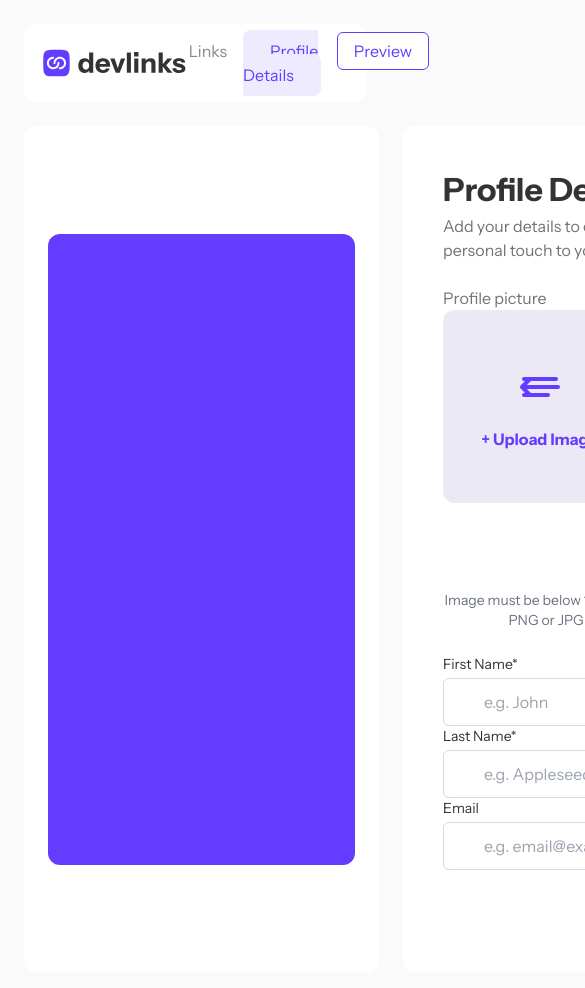
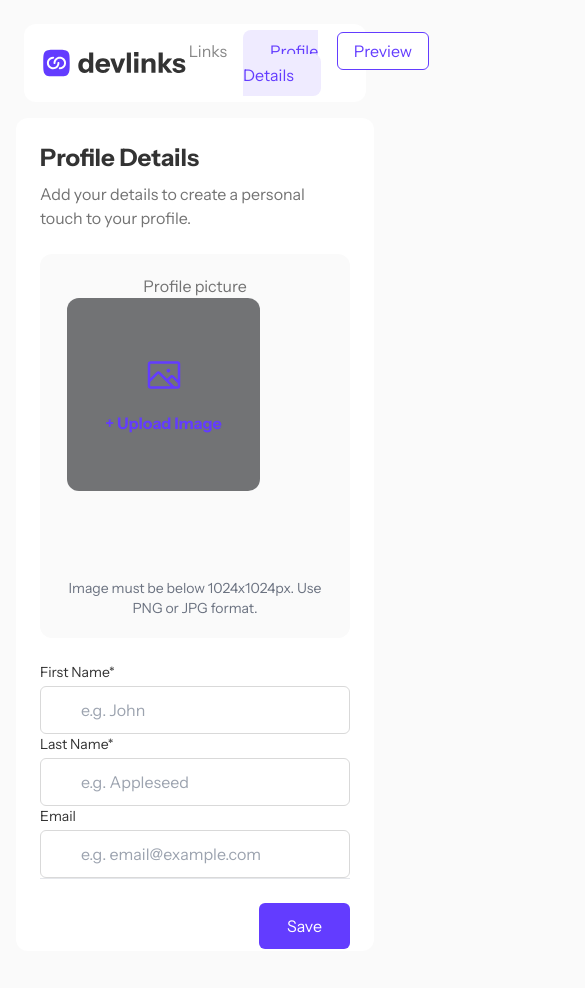
Before and after one commit to JoshuaAkpan/link-sharing-app, a Next.js app: page /dashboard/profile in a window 390 px wide. Shown: the top 988 px of the page, 585 px wide, since content can reach past the window. After the commit the page ends 967 px from the top, so only its background shows below. Built offline with nearby package versions, Linux system fonts and the light colour scheme; no server answers; the database is empty; sample sign-in values are in the browser's storage.

Commit message:
feat: add mobile mockup on dashboard

```diff
--- a/src/app/auth/login/page.tsx
+++ /dev/null
@@ -1,30 +0,0 @@
-import AuthForm from '../../../components/AuthForm';
-import Link from 'next/link';
-import Image from 'next/image';
-
-export default function Login() {
-  return (
-    <div className="min-h-screen flex flex-col items-center justify-center bg-[#FFFFFF] sm:bg-[#FAFAFA]">
-      <div className=' mb-[51px]'>
-          <Image alt='devLinks' src='/images/logo.svg' width={146} height={32} />
-      </div>
-
-
-      <div className="min-w-0[375px] max-w-[476px] w-full space-y-8 bg-[#FFFFFF] p-[40px]">
-        <div>
-          <h2 className="mt-6 text-[32px] font-[700] leading-[150%] text-[#333333]">Login</h2>
-          <p className="text-[#737373] text-[16px]">Add your details below to get back into the app</p>
-        </div>
-        <AuthForm isLogin />
-
-        <div className='flex flex-col sm:flex-row justify-center items-center gap-1'>
-        <p className="text-[#737373] text-[16px]">Don’t have an account?</p>
-        <Link href="/auth/signup" className="text-[#633CFF] text-[16px]">Create account</Link>
-        </div>
-
-      </div>
-
-
-    </div>
-  );
-}
--- a/src/app/dashboard/profile/page.tsx
+++ b/src/app/dashboard/profile/page.tsx
@@ -1,19 +1,27 @@
 "use client";
 
-import React, { useEffect, useState } from "react";
+import ProfileForm from "../../../components/ProfileForm";
+import React, { useState, useEffect } from "react";
 import { useRouter } from "next/navigation";
-import Header from "../../../components/Header";
-import ProfileForm from "../../../components/ProfileForm";
 import { auth } from "../../../lib/firebaseConfig";
 import PreLoader from "../../../components/PreLoader";
+import Header from "../../../components/Header";
+import SkeletonLinks from "../../../components/SkeletonLinks";
+import { getLinks } from "../../../lib/links";
+import { Link } from "../../../types";
+import Image from "next/image";
+import PhoneMockup from "../../../components/PhoneMockup";
 
-export default function Profile() {
+export default function Links() {
   const [userId, setUserId] = useState<string | null>(null);
+  const [links, setLinks] = useState<Link[]>([]);
   const router = useRouter();
 
   useEffect(() => {
-    const unsubscribe = auth.onAuthStateChanged((user) => {
+    const unsubscribe = auth.onAuthStateChanged(async (user) => {
       if (user) {
+        const userLinks = await getLinks(user.uid);
+        setLinks(userLinks);
         setUserId(user.uid);
       } else {
         router.push("/auth/login");
@@ -37,22 +45,30 @@ export default function Profile() {
         <Header />
       </div>
 
-      <main className="flex w-full max-w-[1440px] p-[24px] gap-[24px] ">
-        <div className="flex-1 bg-white rounded-[12px] flex items-center justify-center p-6">
-          <div className="w-[307px] h-[631px] bg-[#633CFF] rounded-[12px]"></div>
+      <main className="flex justify-center box-border  w-full max-w-[1440px] p-[16px] md:p-[24px] gap-[24px] ">
+        <div className="hidden lg:flex relative w-5/12 bg-[#FFFFFF]">
+          <div className="absolute flex flex-col items-center justify-center w-full h-full">
+            {links.length === 0 ? (
+              <SkeletonLinks />
+            ) : (
+              <PhoneMockup links={links} />
+            )}
+          </div>
         </div>
 
-        <div className="flex-1 bg-white rounded-[12px] p-[40px] flex flex-col">
+        <div className="w-[808px] md:h-[850px] lg:h-[810px] bg-white rounded-[12px] p-[24px] md:pt-[40px] md:px-[40px] flex flex-col">
           <div className="mb-6">
-            <h2 className="text-[32px] font-bold text-[#333333]">
+            <h2 className="text-2xl mb-[8px] md:text-[32px] font-bold text-[#333333]">
               Profile Details
             </h2>
-
-            <p className="text-[#737373] text-[16px]">
+            <p className="text-[#737373] text-base">
               Add your details to create a personal touch to your profile.
             </p>
           </div>
-          <ProfileForm userId={userId} />
+
+          <div>
+            <ProfileForm userId={userId} />
+          </div>
         </div>
       </main>
     </div>
--- a/src/app/layout.tsx
+++ b/src/app/layout.tsx
@@ -15,7 +15,7 @@ export default function RootLayout({
 }) {
   return (
     <html lang="en">
-      <body>
+      <body className="h-screen box-border overflow-auto">
         {children}
         <Toaster
           position="bottom-center"
--- a/src/app/page.tsx
+++ b/src/app/page.tsx
@@ -1,20 +1,30 @@
+import AuthForm from '../components/AuthForm';
 import Link from 'next/link';
+import Image from 'next/image';
 
-export default function Home() {
+export default function Login() {
   return (
-    <div className="min-h-screen flex items-center justify-center bg-gray-100">
-      <div className="text-center">
-        <h1 className="text-4xl font-bold mb-4">Welcome to Devlinks</h1>
-        <p className="mb-8">Share your developer profile with the world!</p>
-        <div className="space-x-4">
-          <Link href="/auth/login">
-            <span className="bg-purple-600 text-white px-4 py-2 rounded-md hover:bg-purple-700">Login</span>
-          </Link>
-          <Link href="/auth/signup">
-            <span className="bg-white text-purple-600 border border-purple-600 px-4 py-2 rounded-md hover:bg-purple-100">Sign Up</span>
-          </Link>
+    <div className="min-h-screen flex flex-col items-center justify-center bg-[#FFFFFF] sm:bg-[#FAFAFA]">
+      <div className=' mb-[51px]'>
+          <Image alt='devLinks' src='/images/logo.svg' width={146} height={32} />
+      </div>
+
+
+      <div className="min-w-0[375px] max-w-[476px] w-full space-y-8 bg-[#FFFFFF] p-[40px]">
+        <div>
+          <h2 className="mt-6 text-[32px] font-[700] leading-[150%] text-[#333333]">Login</h2>
+          <p className="text-[#737373] text-[16px]">Add your details below to get back into the app</p>
         </div>
+        <AuthForm isLogin />
+
+        <div className='flex flex-col sm:flex-row justify-center items-center gap-1'>
+        <p className="text-[#737373] text-[16px]">Don’t have an account?</p>
+        <Link href="/auth/signup" className="text-[#633CFF] text-[16px]">Create account</Link>
+        </div>
+
       </div>
+
+
     </div>
   );
 }
--- a/src/components/AuthForm.tsx
+++ b/src/components/AuthForm.tsx
@@ -22,6 +22,7 @@ const AuthForm: React.FC<AuthFormProps> = ({ isLogin = false }) => {
     const re = /^[a-zA-Z0-9._%+-]+@[a-zA-Z0-9.-]+\.[a-zA-Z]{2,}$/;
     return re.test(String(email).toLowerCase());
   };
+
 
   const validateForm = () => {
     const newErrors: { [key: string]: string } = {};
--- a/src/components/Button.tsx
+++ b/src/components/Button.tsx
@@ -11,10 +11,10 @@ interface ButtonProps extends React.ButtonHTMLAttributes<HTMLButtonElement> {
   textColor?: string;
 }
 
-const Button: React.FC<ButtonProps> = ({ children,  width = 'w-full', bg = '#633CFF', py = '8px', px = '16px', textColor = '#FFFFFF',  ...props }) => {
+const Button: React.FC<ButtonProps> = ({ children,  width = 'w-full', bg = '#633CFF', py = '8px', px = '16px', textColor = '',  ...props }) => {
   return (
     <button
-      className={`${width} h-[46px] bg-[${bg}] text-[${textColor}] py-[${py}] px-[${px}] rounded-md hover:bg-purple-700 focus:outline-none focus:ring-2 focus:ring-purple-500 focus:ring-offset-2 transition duration-200 ease-in-out`}
+      className={`${width} h-[46px] bg-[${bg}] text-[#FFFFFF] py-[${py}] px-[${px}] rounded-md hover:bg-purple-700 focus:outline-none focus:ring-2 focus:ring-purple-500 focus:ring-offset-2 transition duration-200 ease-in-out`}
       {...props}
     >
       {children}
--- a/src/components/Input.tsx
+++ b/src/components/Input.tsx
@@ -5,7 +5,7 @@ import React from 'react';
 interface InputProps extends React.InputHTMLAttributes<HTMLInputElement> {
   label?: string;
   error?: string;
-  icon?: 'email' | 'password';
+  icon?: 'email' | 'password' | '';
 }
 
 const Input: React.FC<InputProps> = ({ label, error, icon, ...props }) => {
--- /dev/null
+++ b/src/components/PhoneMockup.tsx
@@ -0,0 +1,83 @@
+import Image from 'next/image';
+import React from 'react';
+import { Link } from '@/types';
+
+
+type PhoneMockupProps = {
+    links: Link[];
+  };
+
+const PhoneMockup: React.FC<PhoneMockupProps> = ({ links }) => {
+
+    const getLinkColor = (platform: string): string => {
+        switch (platform.toLowerCase()) {
+          case "github":
+            return "bg-[#1A1A1A] text-white";
+          case "youtube":
+            return "bg-[#EE3939] text-white";
+          case "linkedin":
+            return "bg-[#2D68FF] text-white";
+          case "twitter":
+            return "bg-[#43B7E9] text-white";
+          case "frontend mentor":
+            return "bg-[#FFFFFF] text-[#333333]";
+          case "facebook":
+            return "bg-[#2442AC] text-white";
+          case "twitch":
+            return "bg-[#EE3FC8] text-white";
+          case "dev.to":
+            return "bg-[#333333] text-white";
+          case "codewars":
+            return "bg-[#8A1A50] text-white";
+          case "freecodecamp":
+            return "bg-[#302267] text-white";
+          case "gitlab":
+            return "bg-[#EB4925] text-white";
+          case "hashnode":
+            return "bg-[#0330D1] text-white";
+          case "stack overflow":
+            return "bg-[#EC7100] text-white";
+          default:
+            return "bg-gray-200 text-black";
+        }
+      };
+
+    return (
+    <div className="hidden md:flex md:flex-1 rounded-[55px] items-center justify-center w-[318px] my-[79px] p-[10px] border border-[#737373]">
+      <div className=" relative ">
+      <Image src='/images/phoneMockup.svg' alt='phoneMockup' width={307} height={631}/>
+      </div>
+
+      <div className="absolute flex flex-col items-center justify-center w-[273px] h-full">
+        <div className="block w-[96px] h-[96px] rounded-full bg-[#EEEEEE] mb-[25px]"></div>
+        <div className="block w-[160px] h-[16px] rounded-[104px] mb-[13px] bg-[#EEEEEE] "></div>
+        <div className="block w-[72px] h-[8px] rounded-[104px] mb-[56px] bg-[#EEEEEE] "></div>
+
+        <div className='h-[300px] w-3/4 overflow-y-auto custom-scrollbar'>
+            {
+                links.map((link) => {
+                    const linkClasses = `block text-center py-3 px-4 rounded-md mb-3 h-[44px] relative ${getLinkColor(
+                      link.platform
+                    )} hover:opacity-90 transition-opacity`;
+                    return (
+                      <a
+                        key={link.id}
+                        href={link.url}
+                        target="_blank"
+                        rel="noopener noreferrer"
+                        className={linkClasses}
+                      >
+                        {`${link.platform
+                          .charAt(0)
+                          .toUpperCase()}${link.platform.slice(1)}`}
+                      </a>
+                    );
+                  })
+            }
+        </div>
+      </div>
+    </div>
+  );
+};
+
+export default PhoneMockup;
--- a/src/components/ProfileForm.tsx
+++ b/src/components/ProfileForm.tsx
@@ -39,6 +39,8 @@ const ProfileForm: React.FC<ProfileFormProps> = ({ userId }) => {
     };
     fetchProfile();
   }, [userId]);
+
+
 
   const handleImageChange = (file: File | null) => {
     if (file) {
@@ -113,6 +115,7 @@ const ProfileForm: React.FC<ProfileFormProps> = ({ userId }) => {
             value={profile.firstName}
             onChange={(e) => setProfile({ ...profile, firstName: e.target.value })}
             placeholder="e.g. John"
+            icon=""
 
           />
           <Input
@@ -131,8 +134,12 @@ const ProfileForm: React.FC<ProfileFormProps> = ({ userId }) => {
 
           />
 
-          <div className="text-right mt-4">
-            <Button type="submit" width="91px">
+          <div className="bg-white h-[26px] md:mt-[41px] lg:pb-10 py-[24px] border-t flex justify-end relative">
+            <Button
+              width="w-[91px]"
+              textColor="#fff"
+              onClick={() => alert("Save clicked!")}
+            >
               Save
             </Button>
           </div>
--- a/src/components/ProfilePictureUpload.tsx
+++ b/src/components/ProfilePictureUpload.tsx
@@ -6,7 +6,10 @@ interface ProfilePictureUploadProps {
   imagePreview: string | null;
 }
 
-const ProfilePictureUpload: React.FC<ProfilePictureUploadProps> = ({ onChange, imagePreview }) => {
+const ProfilePictureUpload: React.FC<ProfilePictureUploadProps> = ({
+  onChange,
+  imagePreview,
+}) => {
   const [image, setImage] = useState<string | null>(imagePreview);
 
   useEffect(() => {
@@ -23,7 +26,7 @@ const ProfilePictureUpload: React.FC<ProfilePictureUploadProps> = ({ onChange, i
   };
 
   return (
-    <div className="text-[#737373] flex flex-col md:items-center md:flex-row md:justify-center">
+    <div className="text-[#737373] bg-[#FAFAFA] flex flex-col  md:items-center md:flex-row md:justify-center md:gap-[12px] md:h-[] rounded-[12px] p-[20px] items-center">
       <h1 className="">Profile picture</h1>
 
       <div className="w-64 h-64 relative mb-4">
@@ -40,22 +43,36 @@ const ProfilePictureUpload: React.FC<ProfilePictureUploadProps> = ({ onChange, i
             <span className="text-gray-500"></span>
           </div>
         )}
-        <div className="absolute h-[193px] w-[193px] inset-0 bg-[#EFEBFF] bg-opacity-50 rounded-[12px] flex flex-col items-center justify-center cursor-pointer ">
-          <svg
-            className="w-12 h-12 text-[#633CFF]"
-            fill="none"
-            stroke="currentColor"
-            viewBox="0 0 24 24"
-            xmlns="http://www.w3.org/2000/svg"
-          >
-            <path
-              strokeLinecap="round"
-              strokeLinejoin="round"
-              strokeWidth={2}
-              d="M7 16l-4-4m0 0l4-4m-4 4h18M4 8h16m-4 8H4"
-            />
-          </svg>
-          <span className="mt-4 text-[#633CFF] text-base font-semibold">+ Upload Image</span>
+
+        <div className={`absolute h-[193px] w-[193px] inset-0  bg-opacity-50 rounded-[12px] flex flex-col items-center justify-center cursor-pointer ${image ? 'bg-[#EFEBFF]':'bg-[#00000080]'}`}>
+
+          {image ? (
+            <div className="flex flex-col justify-center items-center">
+              <Image
+                src="/images/imageUploadIcon.svg"
+                alt="imageUploadIcon"
+                width={40}
+                height={40}
+                className="fill-[#FFFFFF]"
+              />
+              <span className="mt-4 text-[#FFFFFF] text-base font-semibold">
+                Change Image
+              </span>
+            </div>
+          ) : (
+            <div className="flex flex-col justify-center items-center">
+              <Image
+                src="/images/imageUploadIcon.svg"
+                alt="imageUploadIcon"
+                width={40}
+                height={40}
+                className="text-[#633CFF]"
+              />
+              <span className="mt-4 text-[#633CFF] text-base font-semibold">
+                + Upload Image
+              </span>
+            </div>
+          )}
         </div>
 
         <input
@@ -65,6 +82,7 @@ const ProfilePictureUpload: React.FC<ProfilePictureUploadProps> = ({ onChange, i
           className="absolute inset-0 opacity-0 cursor-pointer"
         />
       </div>
+
       <p className="text-sm text-gray-500 mt-2 text-center md:h-[54px] md:w-[127px]">
         Image must be below 1024x1024px. Use PNG or JPG format.
       </p>
--- a/src/components/SkeletonLinks.tsx
+++ b/src/components/SkeletonLinks.tsx
@@ -1,13 +1,21 @@
+import Image from 'next/image';
 import React from 'react';
 
 const SkeletonLinks: React.FC = () => {
   return (
-    <div className="hidden md:flex md:flex-1 bg-white rounded-[12px] items-center justify-center p-6 relative">
-      <div className="w-[307px] h-[631px] rounded-[12px]"></div>
-      <div className="absolute flex flex-col items-center justify-center w-full h-full animate-pulse">
-        <div className="block text-center py-3 px-4 rounded-md mb-3 bg-gray-300 w-3/4 h-10"></div>
-        <div className="block text-center py-3 px-4 rounded-md mb-3 bg-gray-300 w-3/4 h-10"></div>
-        <div className="block text-center py-3 px-4 rounded-md mb-3 bg-gray-300 w-3/4 h-10"></div>
+    <div className="hidden md:flex md:flex-1 rounded-[55px] items-center justify-center w-[318px] my-[79px] p-[10px] border border-[#737373]">
+      <div className=" relative ">
+      <Image src='/images/phoneMockup.svg' alt='phoneMockup' width={307} height={631}/>
+      </div>
+      <div className="absolute flex flex-col items-center justify-center w-[273px] h-full animate-pulse">
+        <div className="block w-[96px] h-[96px] rounded-full bg-[#EEEEEE] mb-[25px]"></div>
+        <div className="block w-[160px] h-[16px] rounded-[104px] mb-[13px] bg-[#EEEEEE] "></div>
+        <div className="block w-[72px] h-[8px] rounded-[104px] mb-[56px] bg-[#EEEEEE] "></div>
+        <div className="block text-center py-3 px-4 rounded-md mb-[20px] bg-[#EEEEEE] w-3/4 h-[44px]"></div>
+        <div className="block text-center py-3 px-4 rounded-md mb-[20px] bg-[#EEEEEE] w-3/4 h-[44px]"></div>
+        <div className="block text-center py-3 px-4 rounded-md mb-[20px] bg-[#EEEEEE] w-3/4 h-[44px]"></div>
+        <div className="block text-center py-3 px-4 rounded-md mb-[20px] bg-[#EEEEEE] w-3/4 h-[44px]"></div>
+        <div className="block text-center py-3 px-4 rounded-md mb-3 bg-[#EEEEEE] w-3/4 h-[44px]"></div>
       </div>
     </div>
   );
```
Also changed, not shown: src/app/dashboard/links/page.tsx (+38 -29 lines), public/images/phoneMockup.svg (added).
